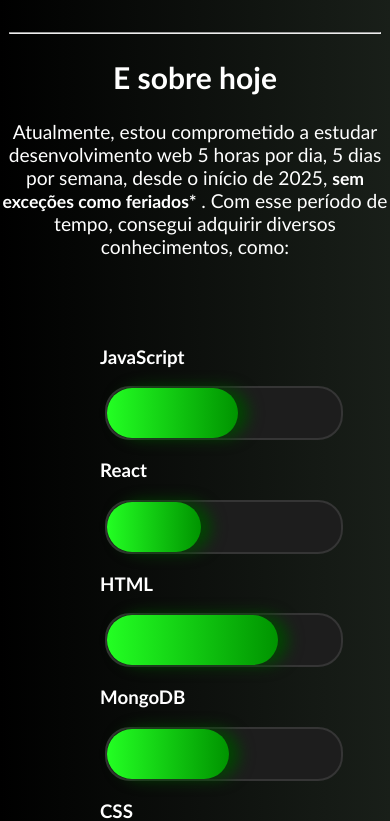
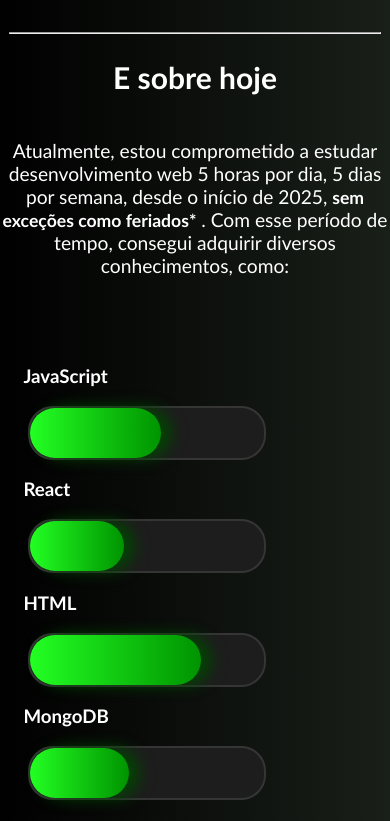
Before and after one commit to venicius8/venicius-dev, a React (Vite) app: page / in a window 390 px wide. Shown: the part 1100-1921 px from the top of the page. Built offline with nearby package versions, Linux system fonts and the light colour scheme.

Commit message:
fix: responsive chart section

```diff
--- a/src/App.jsx
+++ b/src/App.jsx
@@ -21,18 +21,20 @@
       <section id="aboutToday">
         <hr />
         <h2>E sobre hoje</h2>
-        <p>
-          Atualmente, estou comprometido a estudar desenvolvimento web 5 horas
-          por dia, 5 dias por semana, desde o início de 2025,{" "}
-          <a href="#firstObs">sem exceções como feriados*</a> . Com esse período
-          de tempo, consegui adquirir diversos conhecimentos, como:
-        </p>
+        <div className="aboutText">
+          <p>
+            Atualmente, estou comprometido a estudar desenvolvimento web 5 horas
+            por dia, 5 dias por semana, desde o início de 2025,{" "}
+            <a href="#firstObs">sem exceções como feriados*</a> . Com esse
+            período de tempo, consegui adquirir diversos conhecimentos, como:
+          </p>
+        </div>
 
         <div className="chart">
           <KnowledgeChart name="JavaScript" progress={56} />
           <KnowledgeChart name="React" progress={40} />
           <KnowledgeChart name="HTML" progress={73} />
-          <KnowledgeChart name="MongoDB" progress={52} />
+          <KnowledgeChart name="MongoDB" progress={42} />
           <KnowledgeChart name="CSS" progress={49} />
           <KnowledgeChart name="Node.js" progress={55} />
         </div>
--- a/src/style/knowledgeChart.css
+++ b/src/style/knowledgeChart.css
@@ -17,5 +17,14 @@
 }
 
 .chart {
-  padding: 50px 0 50px 100px;
+  padding: 50px 0 50px 6%;
 }
+
+.aboutText {
+  display: flex;
+  justify-content: center;
+}
+
+.aboutText p {
+  max-width: 800px;
+}
```
